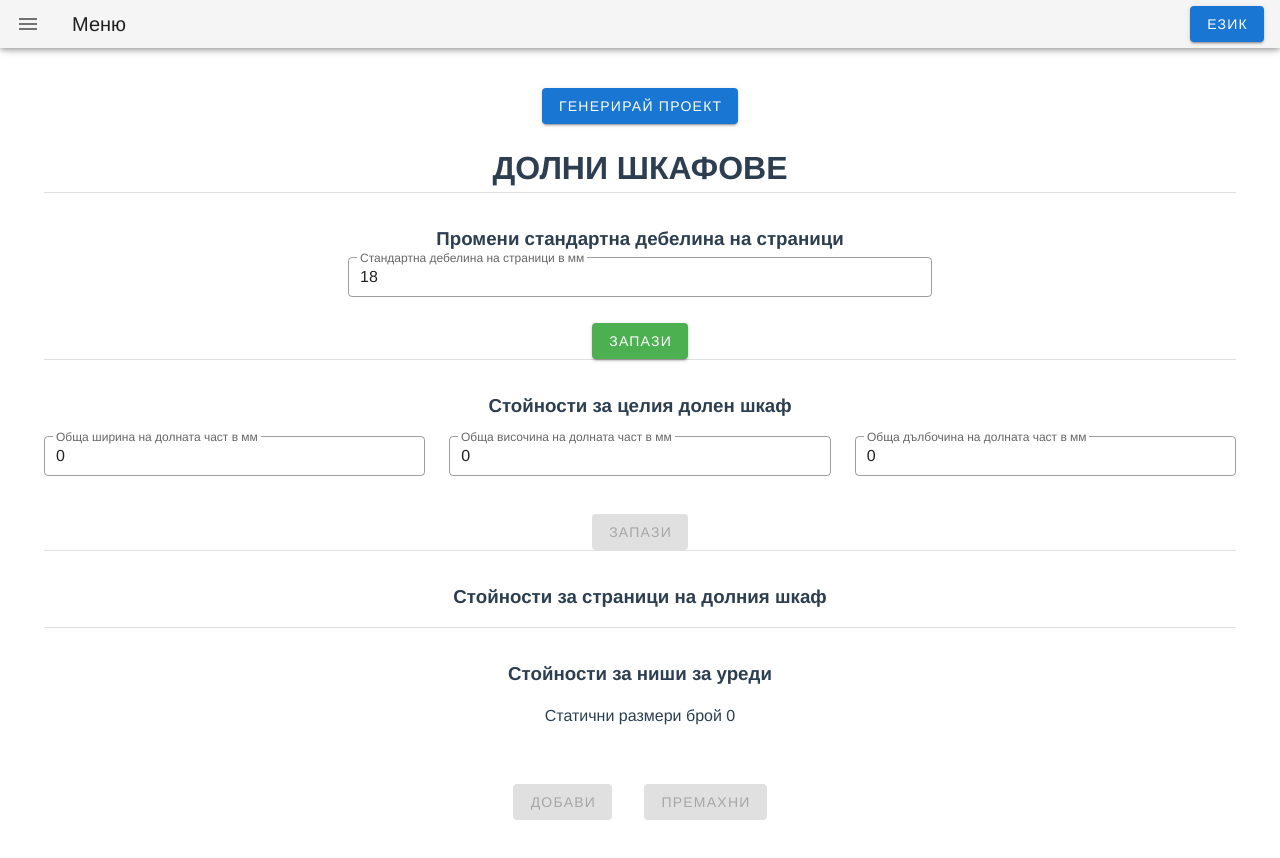
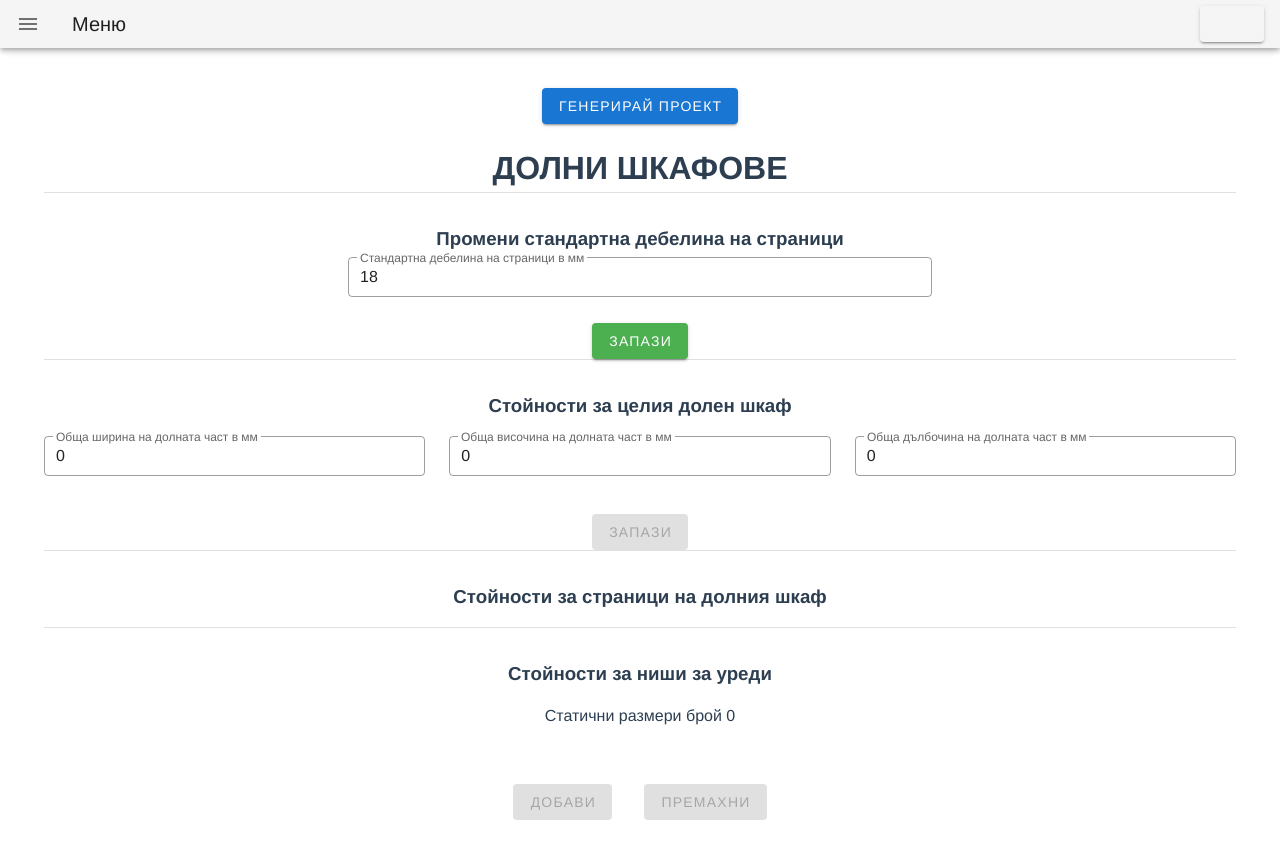
Before and after one commit to didoviktorov/wood-calculator, a Vue app: page / in a window 1280 px wide. Shown: the top 858 px of the page. Built offline with nearby package versions, Linux system fonts and the light colour scheme.

Commit message:
languages icons

```diff
--- a/src/App.vue
+++ b/src/App.vue
@@ -6,13 +6,21 @@
       <v-spacer></v-spacer>
       <v-menu offset-y>
         <template v-slot:activator="{ on }">
-          <v-btn color="primary" dark v-on="on">
-            език
+          <v-btn v-on="on">
+            <v-img v-if="selectedLang == 'BG'" src="./assets/bulgaria.png"></v-img>
+            <v-img v-else src="./assets/england.png"></v-img>
           </v-btn>
         </template>
         <v-list>
-          <v-list-item v-for="(item, index) in languages" :key="index">
-            <v-list-item-title>{{ item.title }}</v-list-item-title>
+          <v-list-item @click="changeLang('BG')">
+            <v-list-item-title>
+              <v-img src="./assets/bulgaria.png"></v-img>
+            </v-list-item-title>
+          </v-list-item>
+          <v-list-item @click="changeLang('EN')">
+            <v-list-item-title>
+              <v-img src="./assets/england.png"></v-img>
+            </v-list-item-title>
           </v-list-item>
         </v-list>
       </v-menu>
@@ -66,8 +74,15 @@ export default {
 
   data: () => ({
     drawer: false,
-    languages: [{ title: "BG" }, { title: "EN" }]
-  })
+    selectedLang: "BG",
+  }),
+  methods: {
+    changeLang(lang) {
+      if (lang != this.selectedLang) {
+        this.selectedLang = lang;
+      }
+    }
+  }
 };
 </script>
 
```
Also changed, not shown: src/assets/bulgaria.png (added), src/assets/england.png (added).
